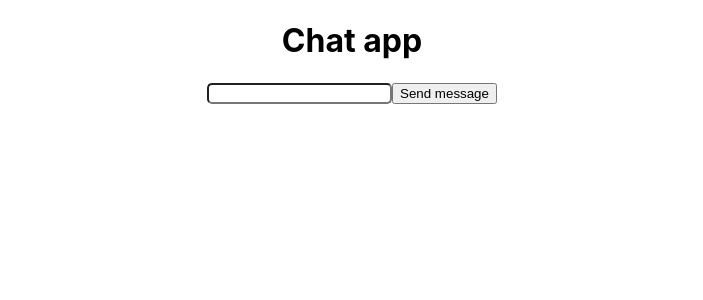
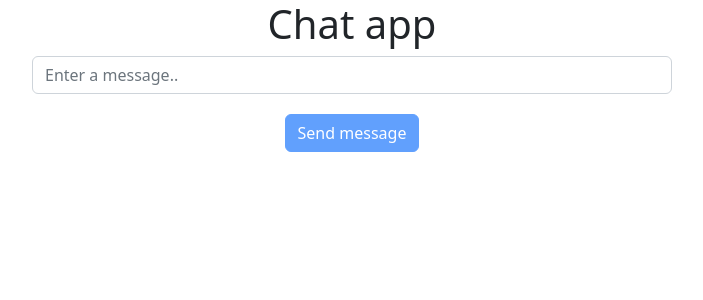
Before and after one commit to hungngo04/realtime-chat-app, a React (Create React App) app in the folder chat-app/: page / in a window 1280 px wide. Shown: the top 300 px of the page, without its empty margins (288-991 px from the left). Built offline with nearby package versions, Linux system fonts and the light colour scheme.

Commit message:
restyle input component

```diff
--- a/chat-app/src/App.css
+++ b/chat-app/src/App.css
@@ -2,41 +2,10 @@
   text-align: center;
 }
 
-.App-logo {
-  height: 40vmin;
-  pointer-events: none;
+.message-form {
+  display: block;
+  width: 50%;
+  text-align: center;
+  margin-left: 25%;
+  margin-bottom: 20px;
 }
-
-@media (prefers-reduced-motion: no-preference) {
-  .App-logo {
-    animation: App-logo-spin infinite 20s linear;
-  }
-}
-
-.App-header {
-  background-color: #282c34;
-  min-height: 100vh;
-  display: flex;
-  flex-direction: column;
-  align-items: center;
-  justify-content: center;
-  font-size: calc(10px + 2vmin);
-  color: white;
-}
-
-.App-link {
-  color: #61dafb;
-}
-
-@keyframes App-logo-spin {
-  from {
-    transform: rotate(0deg);
-  }
-  to {
-    transform: rotate(360deg);
-  }
-}
-
-input {
-  border-radius: 5px;
-}
--- a/chat-app/src/App.js
+++ b/chat-app/src/App.js
@@ -1,4 +1,7 @@
 import React, { useState } from 'react';
+import { Button } from 'react-bootstrap';
+import Form from 'react-bootstrap/Form';
+import 'bootstrap/dist/css/bootstrap.min.css';
 import './App.css';
 
 function App() {
@@ -24,9 +27,12 @@ function App() {
 
       <form>
         {/* Input field */}
-        <input value={input} onChange={event => setInput(event.target.value)}/>
-        {/* Button */}
-        <button type='submit' onClick={sendMessage}>Send message</button>
+        <Form>
+          <Form.Group className="message-form">
+            <Form.Control value={input} onChange={event => setInput(event.target.value)} placeholder="Enter a message.."/>
+          </Form.Group>
+          <Button disabled={!input} variant='primary' type='submit' onClick={sendMessage}>Send message</Button>
+        </Form>
         {/* Input */}
       </form>
 
```
Also changed, not shown: chat-app/package.json (+7 -0 lines), 1 other file (tests, documents, lock files or other folders).
